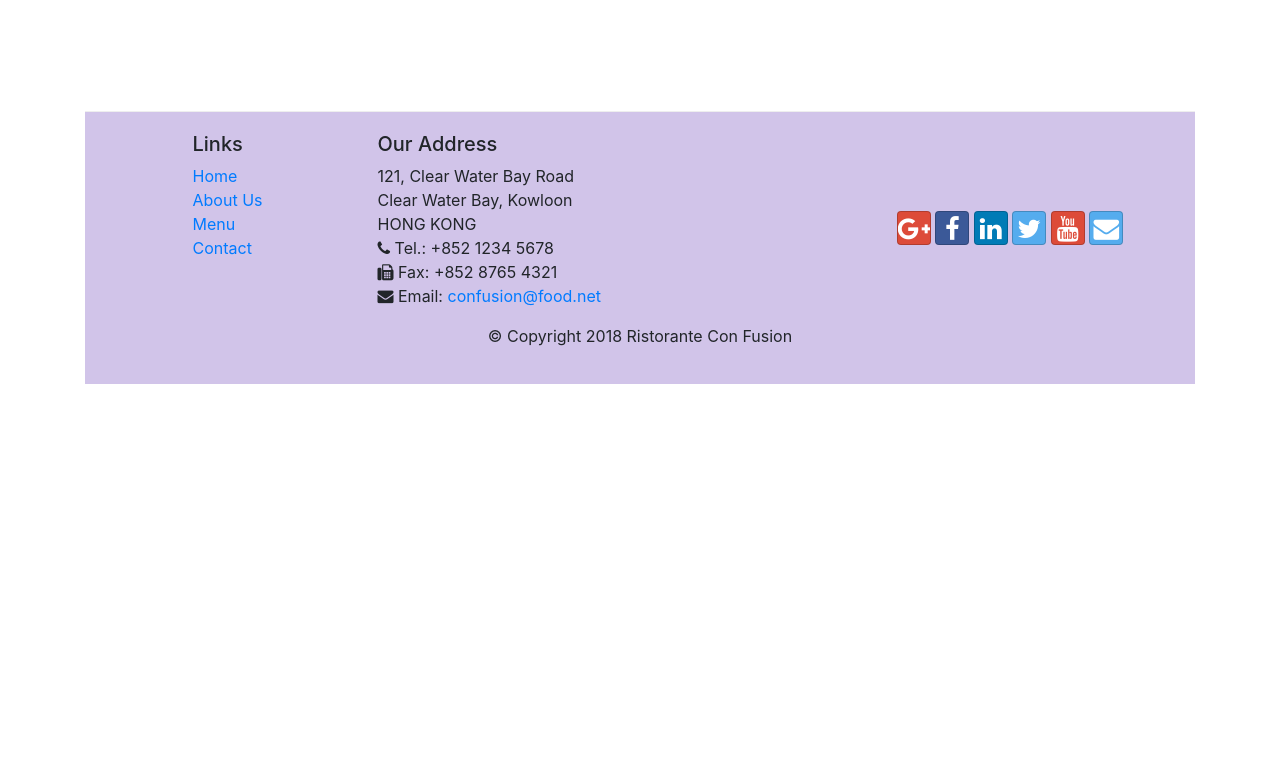
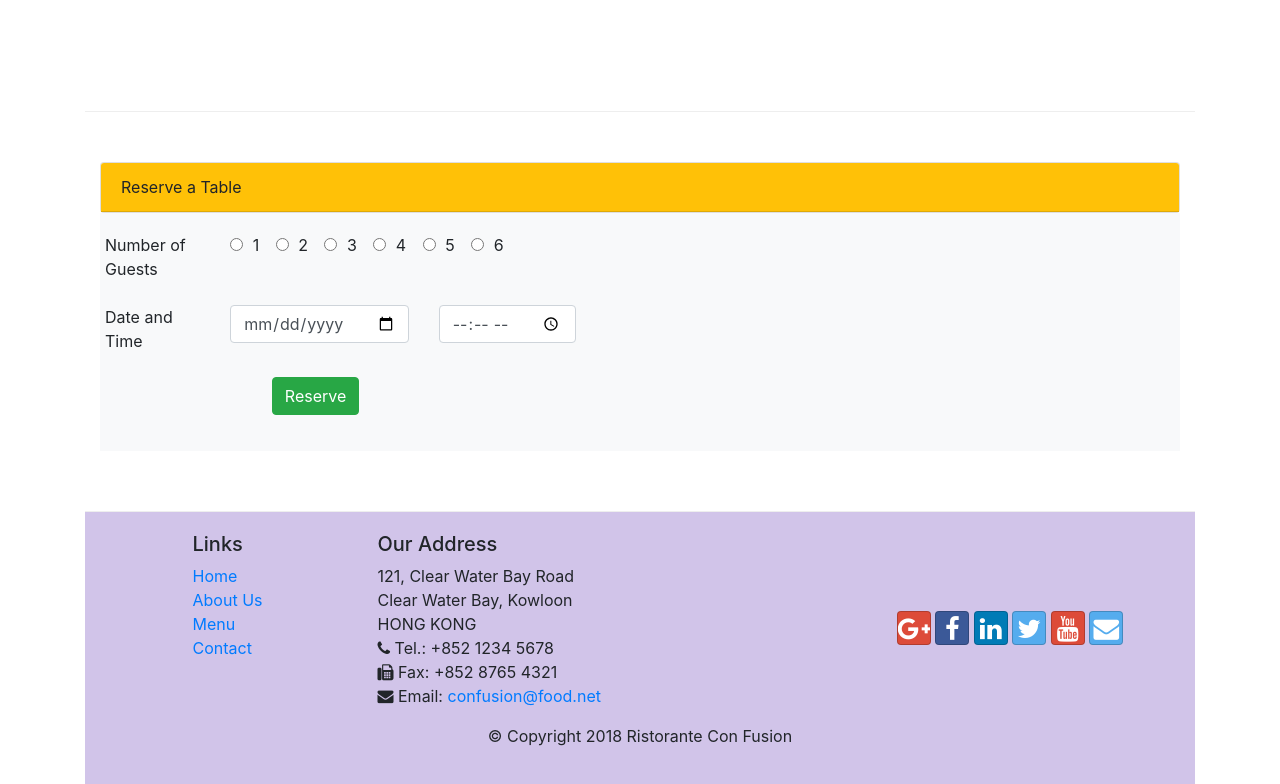
Before and after one commit to ashishkularia/Full-Stack_Web_Development_with_React, a website: page index.html in a window 1280 px wide. Shown: the part 1422-2206 px from the top of the page. Before the commit the page ends 1806 px from the top, so only its background shows below. Drawn offline with nearby package versions, Linux system fonts and the light colour scheme.

```diff
--- a/css/styles.css
+++ b/css/styles.css
@@ -37,3 +37,10 @@
 .navbar-dark{
 	background-color: #512DAB;
 }
+
+.tab-content {
+	border-left: 1px solid #ddd;
+	border-right: 1px solid #ddd;
+	border-bottom: 1px solid #ddd;
+	padding: 10px;
+}
--- a/index.html
+++ b/index.html
@@ -43,8 +43,11 @@
 					<h1>Ristorante con Fusion</h1>
 					<p>We take inspiration from the World's best cuisines, and create a unique fusion experience. Our lipsmacking creations will tickle your culinary senses!</p>
 				</div>
-				<div class="col-12 col-sm" align-self-center>
+				<div class="col-12 col-sm-3 align-self-center">
 					<img src="img/logo.png" class="img-fluid">
+				</div>
+				<div class="col-12 col-sm-3 align-self-center">
+					<a href="#reservation"><button class="btn btn-block btn-warning">Reserve Table</button></a>
 				</div>
 			</div>
 		</div>
@@ -65,7 +68,7 @@
 							<span class="badge badge-danger">HOT <span class="fa fa-fire"></span></span>
 							<span class="badge badge-pill badge-secondary">$4.99</span>
 						</h2>
-						<p>A unique combination of Indian Uthappam (pancake) and Italian pizza, topped with Cerignola olives, ripe vine cherry tomatoes, Vidalia onion, Guntur chillies and Buffalo Paneer.</p>
+						<p class="d-none d-sm-block">A unique combination of Indian Uthappam (pancake) and Italian pizza, topped with Cerignola olives, ripe vine cherry tomatoes, Vidalia onion, Guntur chillies and Buffalo Paneer.</p>
 					</div>
 				</div>
 			</div>
@@ -79,8 +82,10 @@
 			<div class="col-12 col-sm col-md">
 				<div class="media">
 					<div class="media-body">
-						<h2>Weekend Grand Buffet</h2>
-						<p>Featuring mouthwatering combinations with a choice of five different salads, six enticing appetizers, six main entrees and five choicest desserts. Free flowing bubbly and soft drinks. All for just $19.99 per person </p>
+						<h2 class="media-heading">Weekend Grand Buffet
+							<span class="badge badge-danger">NEW</span>
+						</h2>
+						<p class="d-none d-sm-block">Featuring mouthwatering combinations with a choice of five different salads, six enticing appetizers, six main entrees and five choicest desserts. Free flowing bubbly and soft drinks. All for just $19.99 per person </p>
 					</div>
 					<img src="img/buffet.png" class="d-flex ml-3 img-thumbnail align-self-center" alt="Buffet">
 				</div>
@@ -98,9 +103,78 @@
 					<div class="media-body">
 						<h2>Alberto Somayya</h2>
 						<h4>Executive Chef</h4>
-						<p>Award winning three-star Michelin chef with wide International experience having worked closely with whos-who in the culinary world, he specializes in creating mouthwatering Indo-Italian fusion experiences.
+						<p class="d-none d-sm-block">Award winning three-star Michelin chef with wide International experience having worked closely with whos-who in the culinary world, he specializes in creating mouthwatering Indo-Italian fusion experiences.
 						</div>
 					</p>
+				</div>
+			</div>
+		</div>
+
+		<!-- Card Revervation Table -->
+		<div class="row row-content" id="reservation">
+			<div class="col-12">
+				<div class="card">
+					<div class="card-header bg-warning">Reserve a Table</div>
+				</div>
+				<div class="card-body bg-light">
+					<div class="row">
+						<form>
+							<div class="form-group row">
+								<div class="col-12 col-md-3">
+									<label for="guestsno" class="col-form-lable">Number of Guests</label>
+								</div>
+								<div class="col-12 col-md-auto">
+									<div class="form-check-inline">
+										<label class="form-check-lable">
+											<input type="radio" class="form-check-input" id="guestsno1" name="guestsno"> 1
+										</label>
+									</div>
+									<div class="form-check-inline">
+										<label class="form-check-lable">
+											<input type="radio" class="form-check-input" id="guestsno2" name="guestsno"> 2
+										</label>
+									</div>
+									<div class="form-check-inline">
+										<label class="form-check-lable">
+											<input type="radio" class="form-check-input" id="guestsno3" name="guestsno"> 3
+										</label>
+									</div>
+									<div class="form-check-inline">
+										<label class="form-check-lable">
+											<input type="radio" class="form-check-input" id="guestsno4" name="guestsno"> 4
+										</label>
+									</div>
+									<div class="form-check-inline">
+										<label class="form-check-lable">
+											<input type="radio" class="form-check-input" id="guestsno5" name="guestsno"> 5
+										</label>
+									</div>
+									<div class="form-check-inline">
+										<label class="form-check-lable">
+											<input type="radio" class="form-check-input" id="guestsno6" name="guestsno"> 6
+										</label>
+									</div>
+								</div>
+							</div>
+							<div class="form-group row">
+								<div class="col-12 col-md-3">
+									<label for="datetime" class="col-form-lable">Date and Time</label>
+								</div>
+								<div class="col-12 col-md-5">
+									<input type="date" class="form-control" id="date" name="date" placeholder="Date">
+								</div>
+								<div class="col-12 col-md-4">
+									<input type="time" class="form-control" id="time" name="time" placeholder="Time">
+								</div>
+							</div>
+							<div class="form-group row">
+								<div class="col-12 offset-md-4">
+									<button type="submit" class="btn btn-success">Reserve</button>
+								</div>
+							</div>
+						</form>
+
+					</div>
 				</div>
 			</div>
 		</div>
```
Also changed, not shown: aboutUs.html (+28 -1 lines). Lines whose indentation alone changed are shown as unchanged.
